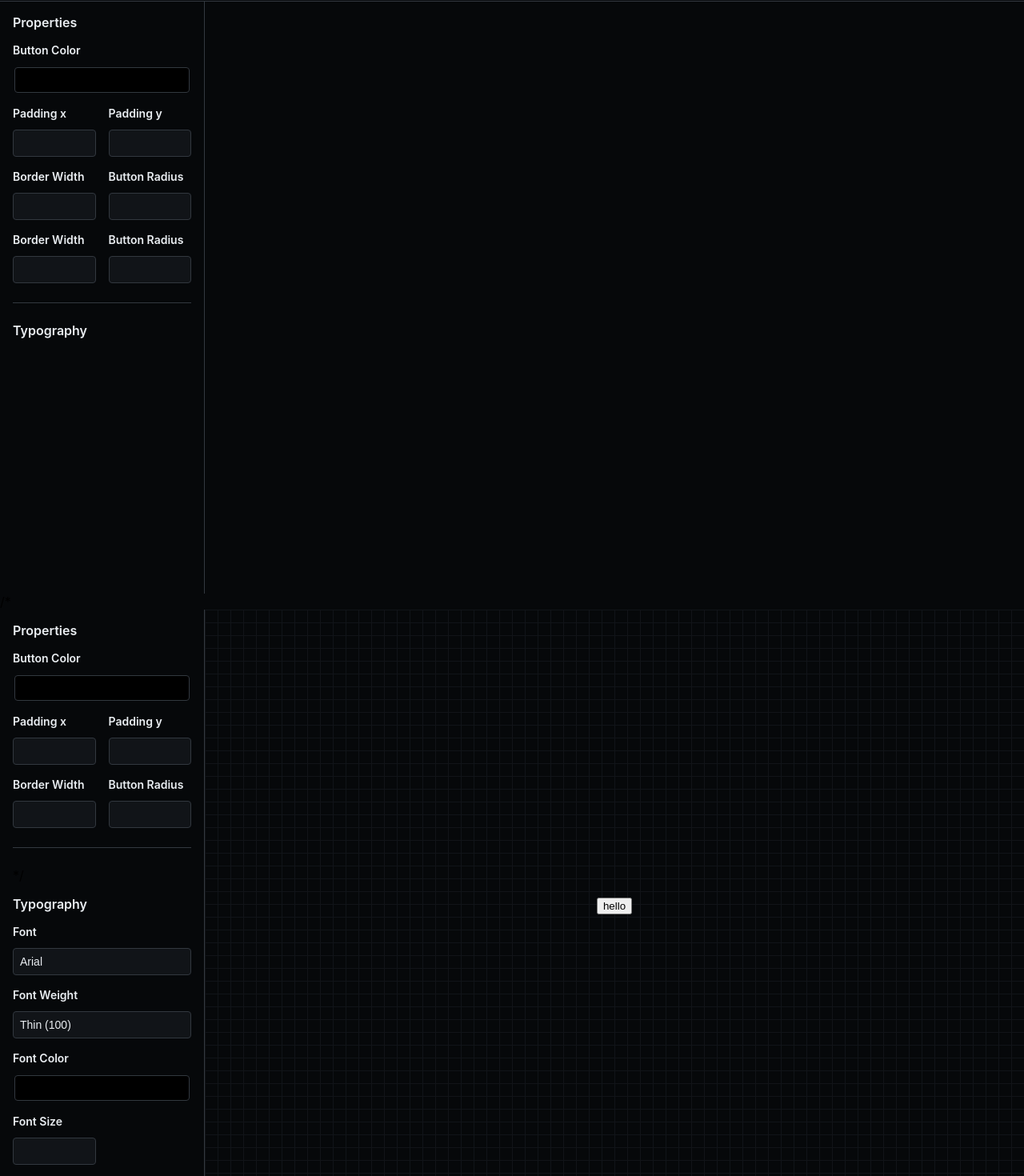
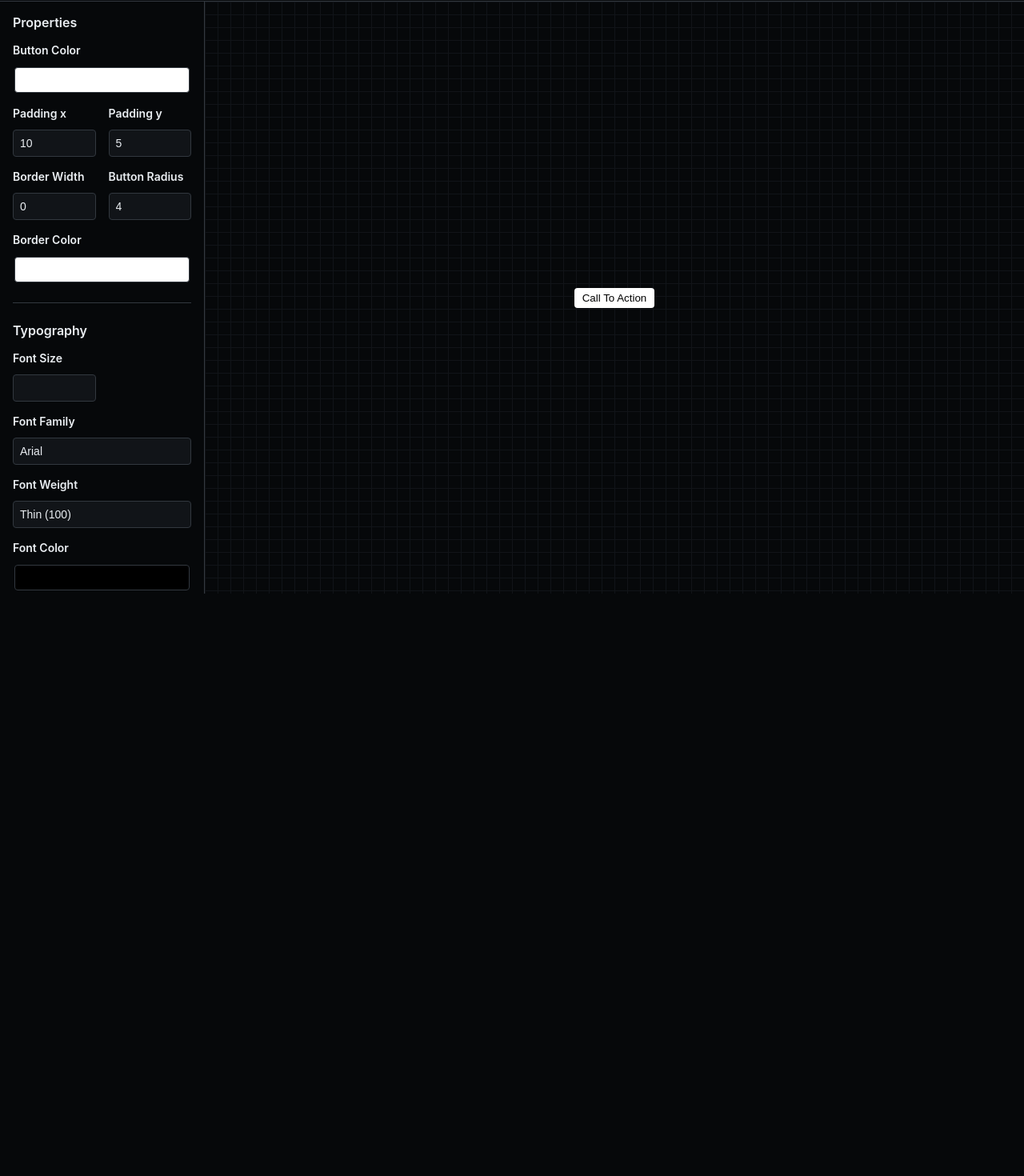
Before and after one commit to nigel-engel/ReCore-Button-Maker, a React (Vite) app: page / in a window 1280 px wide. Shown: the part 67-1537 px from the top of the page at 80% size. After the commit the page ends 809 px from the top, so only its background shows below. Built offline with nearby package versions, Linux system fonts and the light colour scheme.

Commit message:
feat: add functionality for properties working

```diff
--- a/src/App.jsx
+++ b/src/App.jsx
@@ -7,96 +7,6 @@ export default function App() {
     <>
       <Navbar />
       <Body />
-
-      /* <div className="body">
-        <div className="menu">
-          <h2>Properties</h2>
-          <div className="keyPairs">
-            <label htmlFor="button-color">Button Color</label>
-            <input type="color" id="button-color" />
-          </div>
-          <div className="keyPairsGrid">
-            <div className="keyPairs">
-              <label htmlFor="padding-x">Padding x</label>
-              <input type="number" id="padding-x" />
-            </div>
-            <div className="keyPairs">
-              <label htmlFor="padding-y">Padding y</label>
-              <input type="number" id="padding-y" />
-            </div>
-          </div>
-          <div className="keyPairsGrid">
-            <div className="keyPairs">
-              <label htmlFor="border-width">Border Width</label>
-              <input type="number" id="border-width" />
-            </div>
-            <div className="keyPairs">
-              <label htmlFor="border-radius">Button Radius</label>
-              <input type="number" id="border-radius" />
-            </div>
-          </div>
-          <div className="border-bottom"></div> */
-          <h2>Typography</h2>
-          <div className="keyPairs">
-            <label htmlFor="font-select dropdown">Font</label>
-            <select id="font-select" className="dropdown" name="font">
-              <option value="arial">Arial</option>
-              <option value="helvetica">Helvetica</option>
-              <option value="verdana">Verdana</option>
-              <option value="times-new-roman">Times New Roman</option>
-              <option value="georgia">Georgia</option>
-              <option value="courier-new">Courier New</option>
-              <option value="trebuchet-ms">Trebuchet MS</option>
-            </select>
-          </div>
-          <div className="keyPairs">
-            <label htmlFor="font-weight-select">Font Weight</label>
-            <select
-              id="font-weight-select"
-              className="dropdown"
-              name="font-weight"
-            >
-              <option value="100">Thin (100)</option>
-              <option value="200">Extra Light (200)</option>
-              <option value="300">Light (300)</option>
-              <option value="400">Normal (400)</option>
-              <option value="500">Medium (500)</option>
-              <option value="600">Semi Bold (600)</option>
-              <option value="700">Bold (700)</option>
-              <option value="800">Extra Bold (800)</option>
-              <option value="900">Black (900)</option>
-            </select>
-          </div>
-          <div className="keyPairs">
-            <label htmlFor="font-color">Font Color</label>
-            <input type="color" id="font-color" placeholder="call-to-action " />
-          </div>
-          <div className="keyPairsGrid">
-            <div className="keyPairs">
-              <label htmlFor="font-size">Font Size</label>
-              <input type="number" id="font-size" />
-            </div>
-            <div className="keyPairs"></div>
-          </div>
-          <div className="keyPairs">
-            <label htmlFor="font-color">Align Text</label>
-            <div className="keyPairsGrid3">
-              <button>
-                <i class="bi bi-justify-left"></i>
-              </button>
-              <button>
-                <i class="bi bi-justify-left"></i>
-              </button>
-              <button>
-                <i class="bi bi-justify-left"></i>
-              </button>
-            </div>
-          </div>
-        </div>
-        <div className="grid-background app-body">
-          <button>hello</button>
-        </div>
-      </div>
     </>
   );
 }
--- /dev/null
+++ b/src/components/common/AlignText.jsx
@@ -0,0 +1,20 @@
+import React from "react";
+
+export default function AlignText({ id, label }) {
+  return (
+    <div className="keyPairs">
+      <label htmlFor={id}>{label}</label>
+      <div className="keyPairsGrid3" id={id}>
+        <button>
+          <i className="bi bi-justify-left"></i>
+        </button>
+        <button>
+          <i className="bi bi-justify"></i>
+        </button>
+        <button>
+          <i className="bi bi-justify-right"></i>
+        </button>
+      </div>
+    </div>
+  );
+}
--- /dev/null
+++ b/src/components/common/BodyGrid.jsx
@@ -0,0 +1,10 @@
+import React from "react";
+import MainButton from "./MainButton";
+
+export default function BodyGrid({ buttonStyle }) {
+  return (
+    <div className="grid-background app-body">
+      <MainButton text="Call To Action" style={buttonStyle} />
+    </div>
+  );
+}
--- /dev/null
+++ b/src/components/common/FontDropdown.jsx
@@ -0,0 +1,20 @@
+import React from "react";
+
+const FontDropdown = ({id, label}) => {
+  return (
+    <div className="keyPairs">
+      <label htmlFor={id}>{label}</label>
+      <select id={id} className="dropdown" name={label}>
+        <option value="arial">Arial</option>
+        <option value="helvetica">Helvetica</option>
+        <option value="verdana">Verdana</option>
+        <option value="times-new-roman">Times New Roman</option>
+        <option value="georgia">Georgia</option>
+        <option value="courier-new">Courier New</option>
+        <option value="trebuchet-ms">Trebuchet MS</option>
+      </select>
+    </div>
+  );
+};
+
+export default FontDropdown;
--- /dev/null
+++ b/src/components/common/FontWeight.jsx
@@ -0,0 +1,26 @@
+import React from "react";
+
+export default function FontWeight({ fontWeight, label, id, onChange }) {
+  return (
+    <div className="keyPairs">
+      <label htmlFor={id}>{label}</label>
+      <select
+        id={id}
+        className="dropdown"
+        name={id}
+        value={fontWeight}
+        onChange={onChange}
+      >
+        <option value="100">Thin (100)</option>
+        <option value="200">Extra Light (200)</option>
+        <option value="300">Light (300)</option>
+        <option value="400">Normal (400)</option>
+        <option value="500">Medium (500)</option>
+        <option value="600">Semi Bold (600)</option>
+        <option value="700">Bold (700)</option>
+        <option value="800">Extra Bold (800)</option>
+        <option value="900">Black (900)</option>
+      </select>
+    </div>
+  );
+}
--- a/src/components/common/InputColor.jsx
+++ b/src/components/common/InputColor.jsx
@@ -1,11 +1,15 @@
 import React from "react";
-import Title from "./Title";
 
-export default function InputColor({label, id}) {
+export default function InputColor({label, id, value, onChange}) {
   return (
     <div className="keyPairs">
-      <label htmlFor="{id}">{label}</label>
-      <input type="color" id={id} />
+      <label htmlFor={id}>{label}</label>
+      <input
+        type="color"
+        id={id}
+        value={value}
+        onChange={(e) => onChange(e.target.value)}
+      />
     </div>
   );
 }
--- a/src/components/common/InputNumber2.jsx
+++ b/src/components/common/InputNumber2.jsx
@@ -1,15 +1,47 @@
 import React from "react";
 
-export default function InputNumber2({id1, id2, label1, label2}) {
+export default function InputNumber2({
+  id1,
+  id2,
+  label1,
+  label2,
+  value1,
+  value2,
+  onChange1,
+  onChange2,
+}) {
+  const handleFocus = (event) => {
+    event.target.select();
+  };
+
+  const handleChange = (event, setter) => {
+    const value = event.target.value;
+    if (value === "" || value.length <= 3) {
+      setter(Number(value));
+    }
+  };
+
   return (
     <div className="keyPairsGrid">
       <div className="keyPairs">
         <label htmlFor={id1}>{label1}</label>
-        <input type="number" id={id1} />
+        <input
+          type="number"
+          id={id1}
+          value={value1}
+          onChange={(e) => handleChange(e, onChange1)}
+          onFocus={handleFocus}
+        />
       </div>
       <div className="keyPairs">
         <label htmlFor={id2}>{label2}</label>
-        <input type="number" id={id2} />
+        <input
+          type="number"
+          id={id2}
+          value={value2}
+          onChange={(e) => handleChange(e, onChange2)}
+          onFocus={handleFocus}
+        />
       </div>
     </div>
   );
--- /dev/null
+++ b/src/components/common/InputText1.jsx
@@ -0,0 +1,13 @@
+import React from "react";
+
+export default function InputText1({ id, label }) {
+  return (
+    <div className="keyPairsGrid">
+      <div className="keyPairs">
+        <label htmlFor={id}>{label}</label>
+        <input type="number" id={id} />
+      </div>
+      <div className="keyPairs"></div>
+    </div>
+  );
+}
--- /dev/null
+++ b/src/components/common/MainButton.jsx
@@ -0,0 +1,19 @@
+import React from "react";
+
+export default function MainButton({ text, style }) {
+  const buttonStyle = {
+    padding: `${style.paddingY}px ${style.paddingX}px`,
+    border: `${style.borderWidth}px solid ${style.borderColor}`,
+    borderWidth: `${style.borderWidth}px`,
+    borderRadius: `${style.borderRadius}px`,
+    backgroundColor: `${style.backgroundColor}`,
+    borderColor: `${style.borderColor}`,
+    // Add other style properties here as needed
+  };
+
+  return (
+    <div className="main-button">
+      <button style={buttonStyle}>{text}</button>
+    </div>
+  );
+}
--- a/src/components/layout/Body.jsx
+++ b/src/components/layout/Body.jsx
@@ -1,36 +1,77 @@
-import React from "react";
+import React, { useState } from "react";
 import Title from "../common/Title";
 import InputColor from "../common/InputColor";
 import InputNumber2 from "../common/InputNumber2";
 import MenuDivider from "../common/MenuDivider";
+import FontDropdown from "../common/FontDropdown";
+import FontWeight from "../common/FontWeight";
+import AlignText from "../common/AlignText";
+import InputText1 from "../common/InputText1";
+import BodyGrid from "../common/BodyGrid";
 
 export default function Body() {
+  const [buttonStyle, setButtonStyle] = useState({
+    paddingX: 10,
+    paddingY: 5,
+    borderWidth: 0,
+    borderColor: "#000000",
+    borderRadius: 4,
+    backgroundColor: "#ffffff",
+  });
+
+  const handleStyleChange = (property, value) => {
+    setButtonStyle((prevStyle) => ({
+      ...prevStyle,
+      [property]: value,
+    }));
+  };
+
   return (
     <div className="body">
       <div className="menu">
         <Title text="Properties" />
-        <InputColor label="Button Color" id="button-color" />
+        <InputColor
+        label="Button Color"
+        id="button-color"
+        value={buttonStyle.backgroundColor}
+        onChange={(value) => handleStyleChange("backgroundColor", value)}/>
         <InputNumber2
           id1="padding-x"
           id2="padding-y"
           label1="Padding x"
           label2="Padding y"
+          value1={buttonStyle.paddingX}
+          value2={buttonStyle.paddingY}
+          onChange1={(value) => handleStyleChange("paddingX", Number(value))}
+          onChange2={(value) => handleStyleChange("paddingY", Number(value))}
         />
         <InputNumber2
           id1="border-width"
           id2="button-radius"
           label1="Border Width"
           label2="Button Radius"
+          value1={buttonStyle.borderWidth}
+          value2={buttonStyle.borderRadius}
+          onChange1={(value) => handleStyleChange("borderWidth", Number(value))}
+          onChange2={(value) => handleStyleChange("borderRadius", Number(value))
+          }
         />
-        <InputNumber2
-          id1="border-width"
-          id2="button-radius"
-          label1="Border Width"
-          label2="Button Radius"
+        <InputColor
+        label="Border Color"
+        id="border-color"
+        value={buttonStyle.backgroundColor}
+        onChange={(value) => handleStyleChange("borderColor", value)}
         />
         <MenuDivider />
         <Title text="Typography" />
+        <InputText1 label="Font Size" id="font-size" />
+        <FontDropdown id="font-family" label="Font Family" />
+        <FontWeight id="fontWeight" label="Font Weight" />
+        <InputColor label="Font Color" id="font-color" />
+        <AlignText label="Align Text" id="align-text" />
       </div>
+
+      <BodyGrid buttonStyle={buttonStyle} />
     </div>
   );
 }
--- a/src/style/styles.css
+++ b/src/style/styles.css
@@ -21,6 +21,10 @@ body {
   -webkit-font-smoothing: antialiased;
   -moz-osx-font-smoothing: grayscale;
   overflow: hidden;
+}
+
+.hidden {
+  display: none;
 }
 
 .navbar {
```
Also changed, not shown: src/style/buttonStyle.jsx (deleted, +0 -18 lines).
